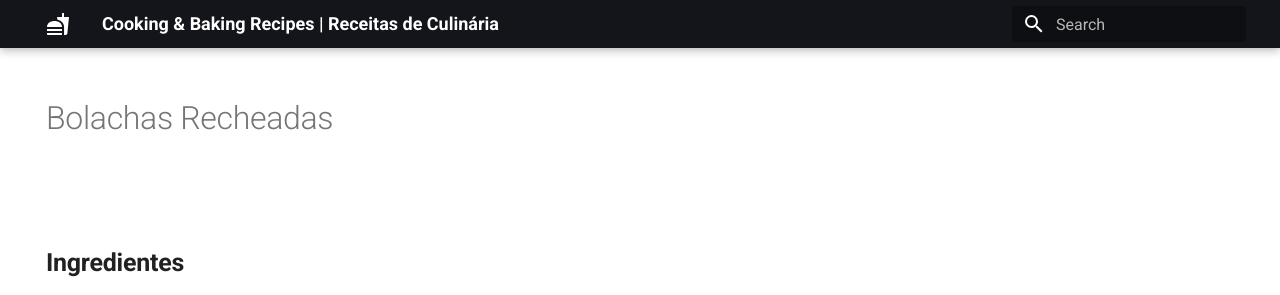
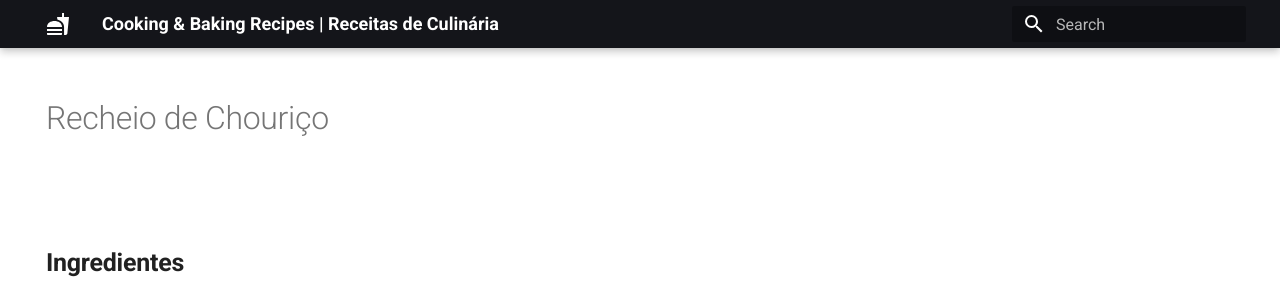
Before and after one commit to mannycarreiro/cooking_recipes, an MkDocs documentation site: the page built from docs/Receitas/Recheio de Carne.md, in a window 1280 px wide and 1101 px high. Shown: the top 295 px of the window. Built offline with MkDocs 1.6.1 and Material for MkDocs 9.7.7, drawn with Linux system fonts in a browser that asks for light colours.

Commit message:
Update Recheio de Carne.md

```diff
--- a/docs/Receitas/Recheio de Carne.md
+++ b/docs/Receitas/Recheio de Carne.md
@@ -9,7 +9,7 @@ tags:
 ---
 
 
-# Bolachas Recheadas
+# Recheio de Chouriço
 
 <br>
 
```
